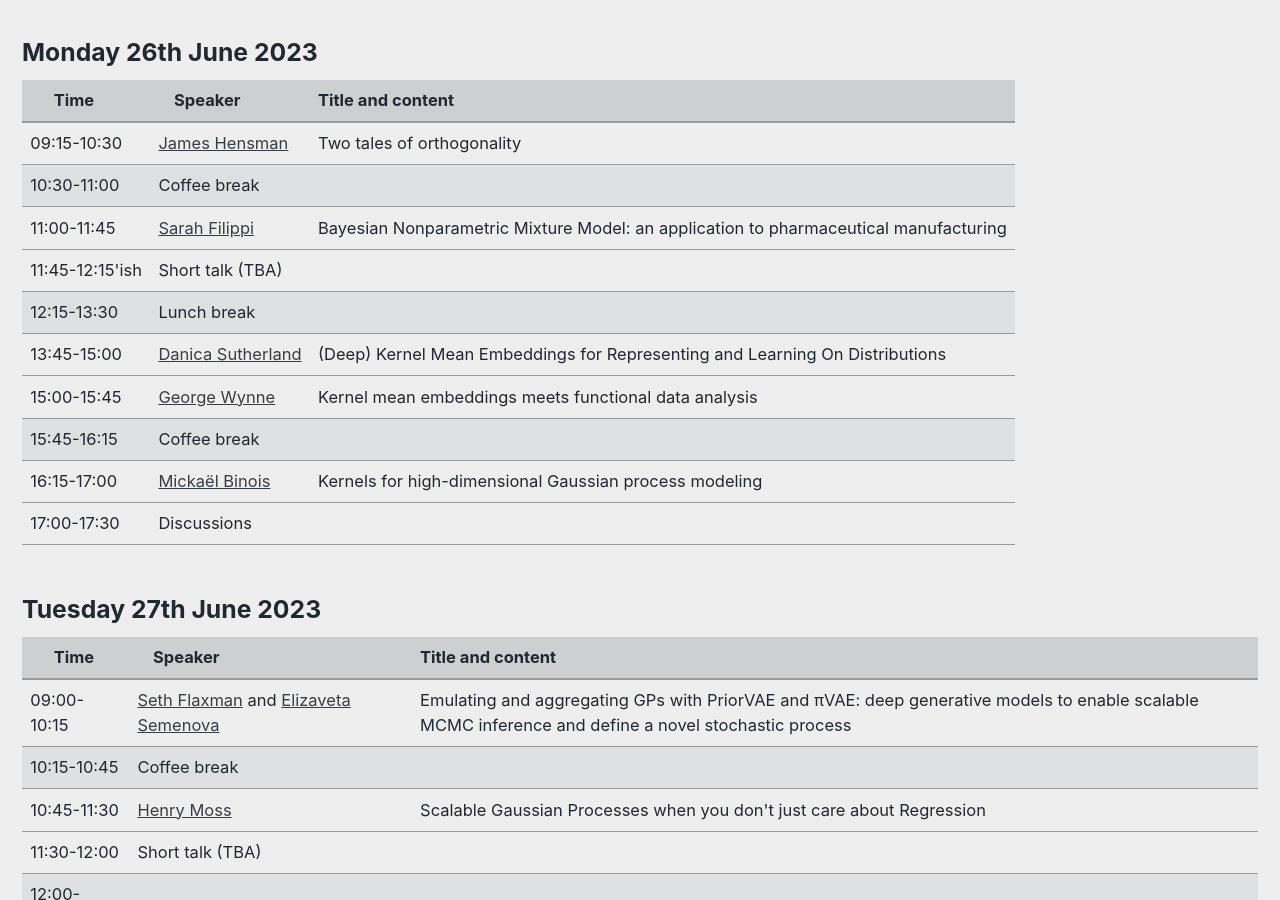
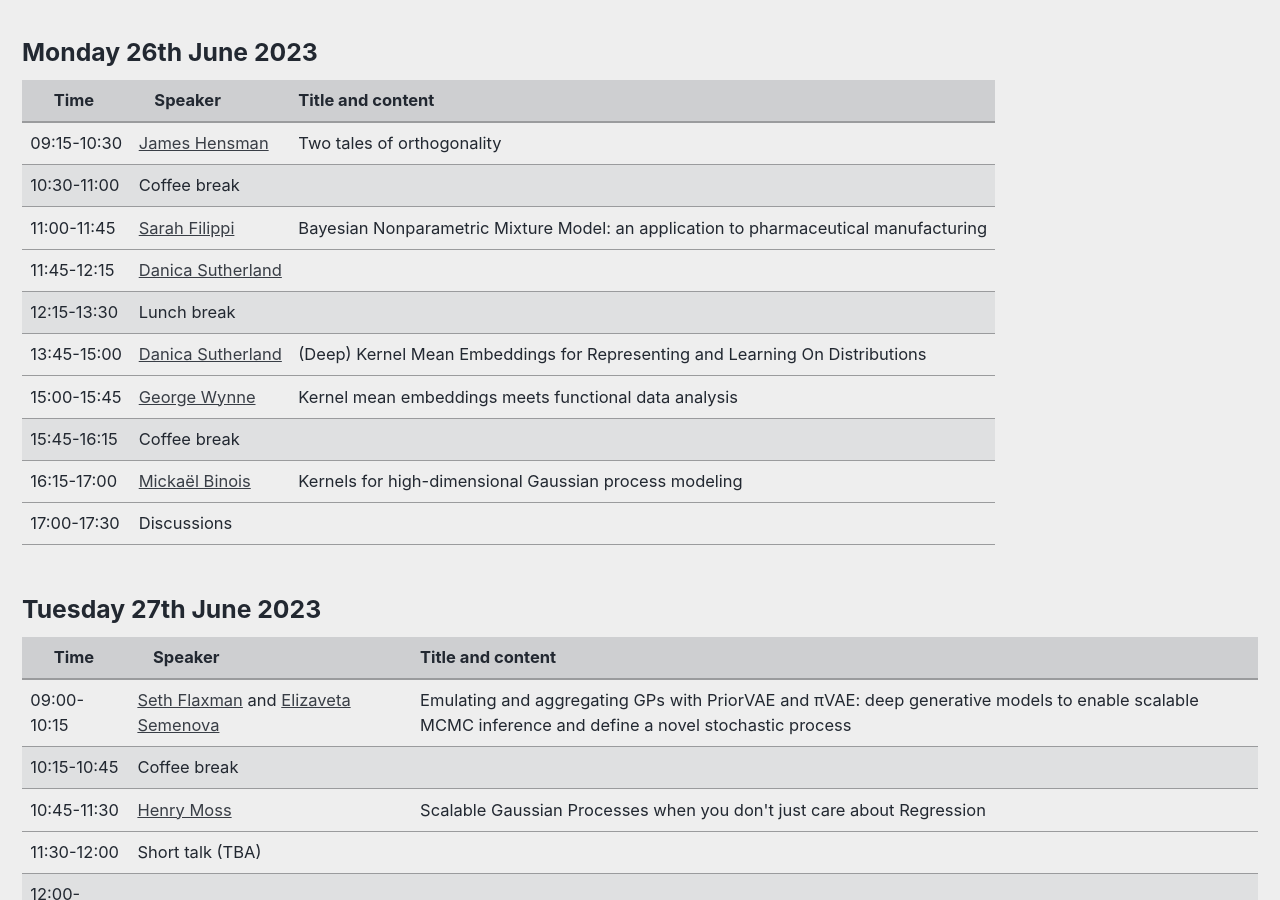
Before and after one commit to LIKE23-Bern/LIKE23-Bern.github.io, a Jekyll site: the page built from _pages/program.md, in a window 1280 px wide and 900 px high, scrolled down 585 px. Built offline with Jekyll 4.4.1, drawn with Linux system fonts in a browser that asks for light colours; cached includes are drawn as plain includes.

Commit message:
Update program.md

```diff
--- a/_pages/program.md
+++ b/_pages/program.md
@@ -69,9 +69,9 @@ header:
 	    </td>
 	</tr>
     <tr>
-		<td> 11:45-12:15'ish </td>
+		<td> 11:45-12:15 </td>
 		<td>
-		    Short talk (TBA)
+		    <a href="https://www.researchgate.net/profile/Chifaa-Al-Dahik" target="_blank">Danica Sutherland</a>
 		</td>
 		<td>
 	    </td>
```
